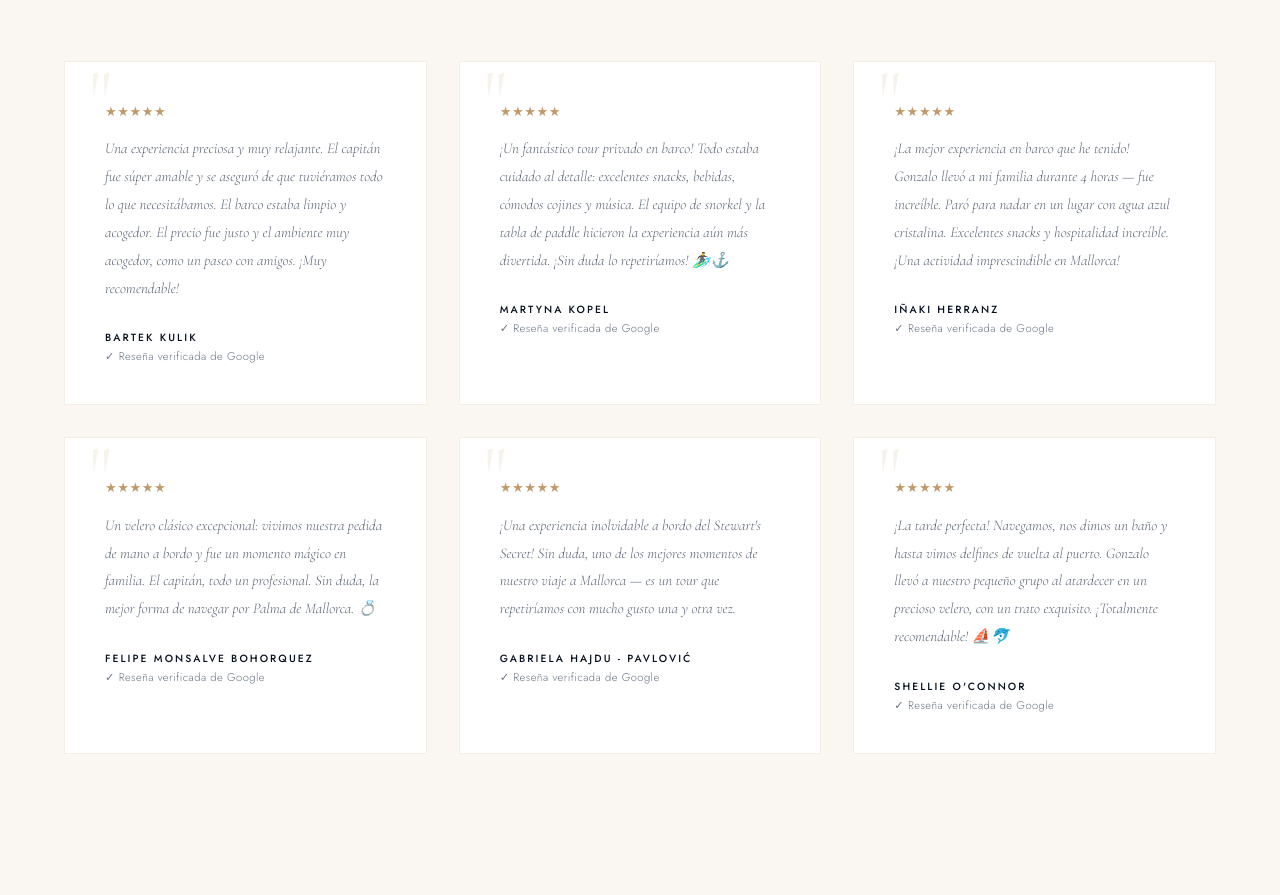
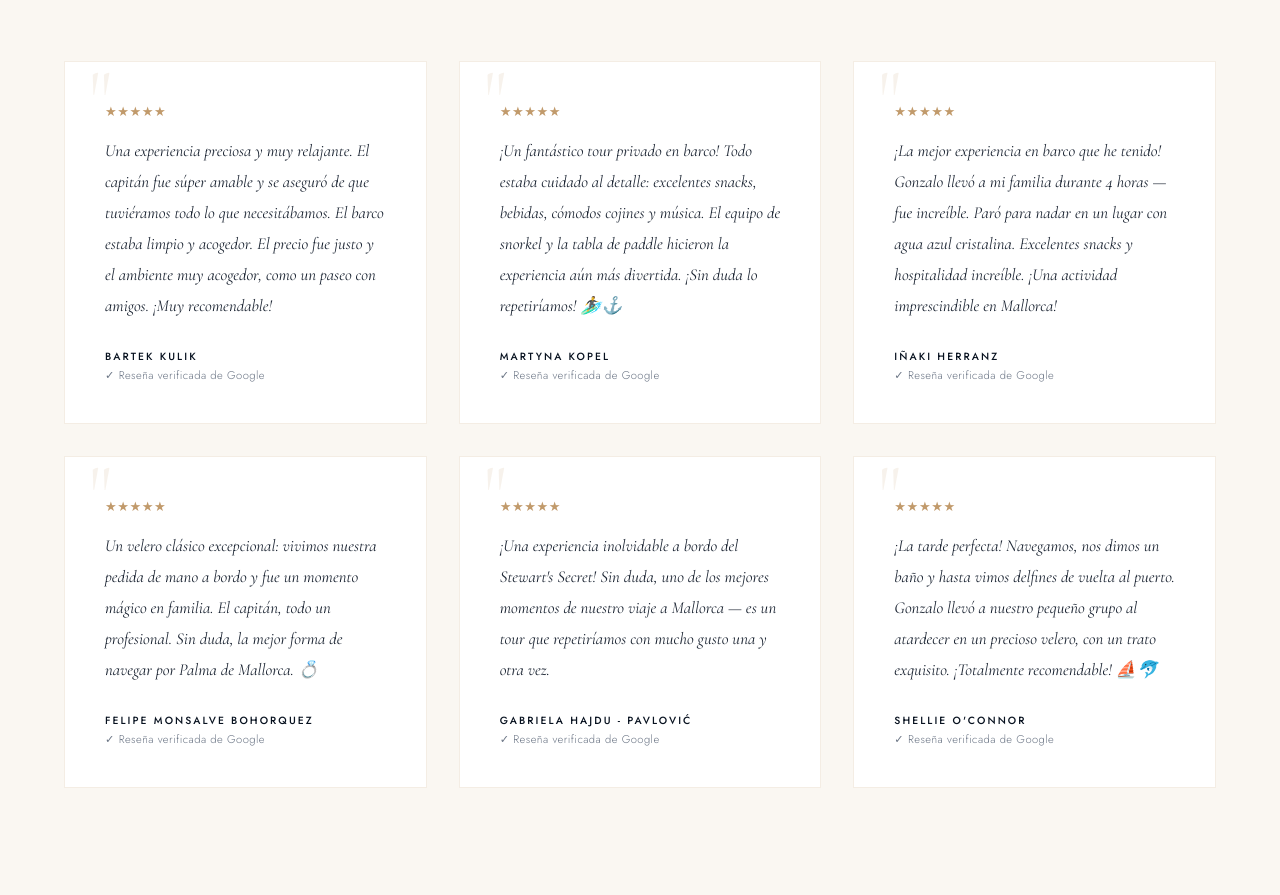
Before and after one commit to gaffmallorcatours/website, a plain HTML site: page index.html in a window 1280 px wide. Shown: the part 7743-8638 px from the top of the page. Drawn offline with nearby package versions, Linux system fonts and the light colour scheme.

Commit message:
Add files via upload

```diff
--- a/index.html
+++ b/index.html
@@ -368,7 +368,7 @@ section{overflow:hidden}
 .rev-card:hover{transform:translateY(-7px);box-shadow:0 28px 65px rgba(0,0,0,.09)}
 .rev-oquote{font-family:var(--serif);font-size:5rem;color:rgba(193,154,107,.13);position:absolute;top:-.2rem;left:1.5rem;line-height:1;pointer-events:none}
 .rev-stars{color:var(--gold);font-size:.82rem;margin-bottom:.9rem;letter-spacing:.04em}
-.rev-text{font-family:var(--serif);font-style:italic;font-size:.93rem;color:var(--text-mid);line-height:1.88;margin-bottom:1.7rem}
+.rev-text{font-family:var(--serif);font-style:italic;font-weight:400;font-size:1.05rem;color:var(--text-dark);line-height:1.85;margin-bottom:1.7rem}
 .rev-author{font-size:.65rem;letter-spacing:.2em;text-transform:uppercase;color:var(--navy);font-weight:500}
 .rev-source{font-size:.7rem;color:var(--text-light);margin-top:.2rem;letter-spacing:.04em}
 @media(max-width:768px){.rev-grid{grid-template-columns:1fr}}
```
